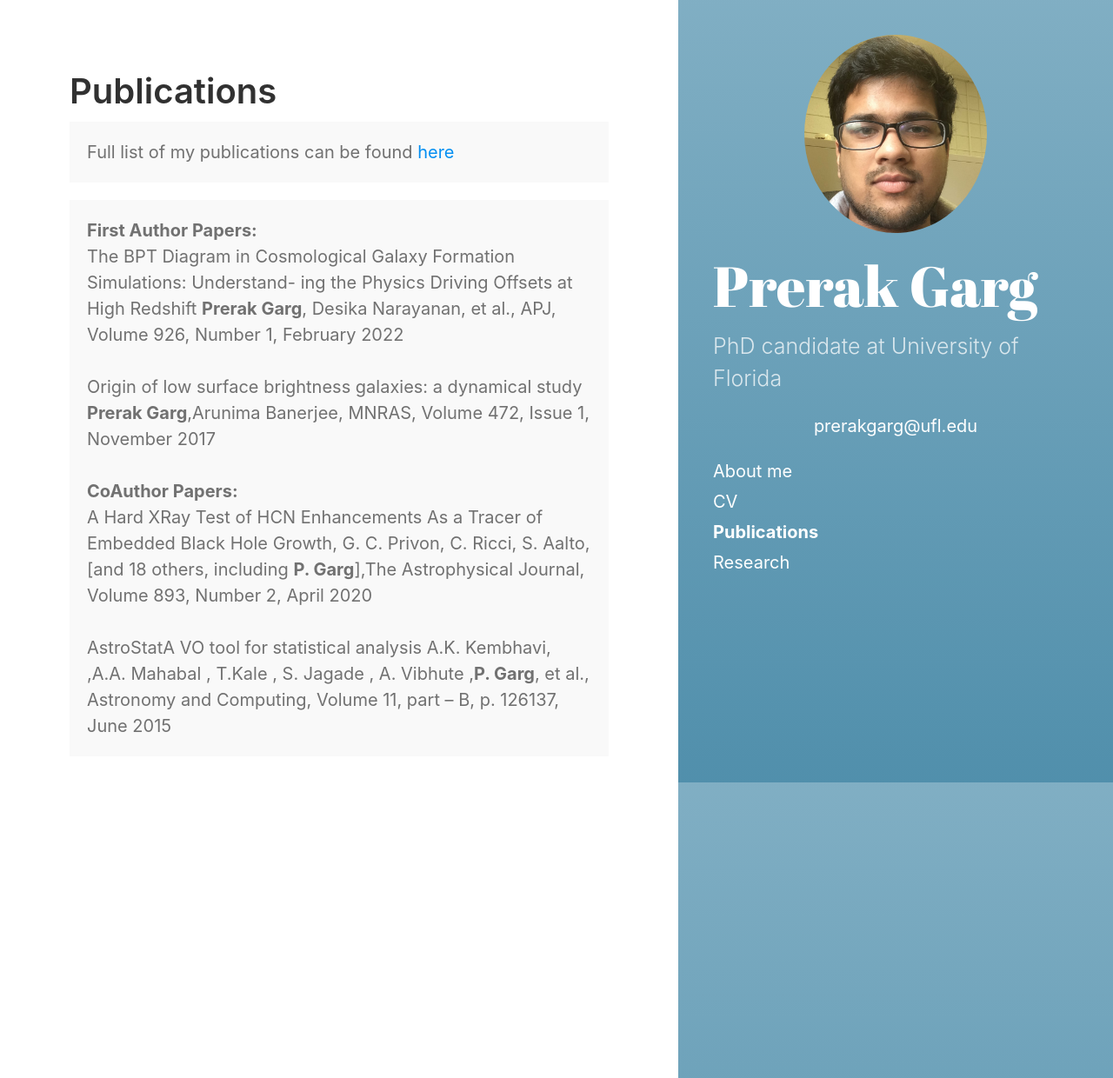
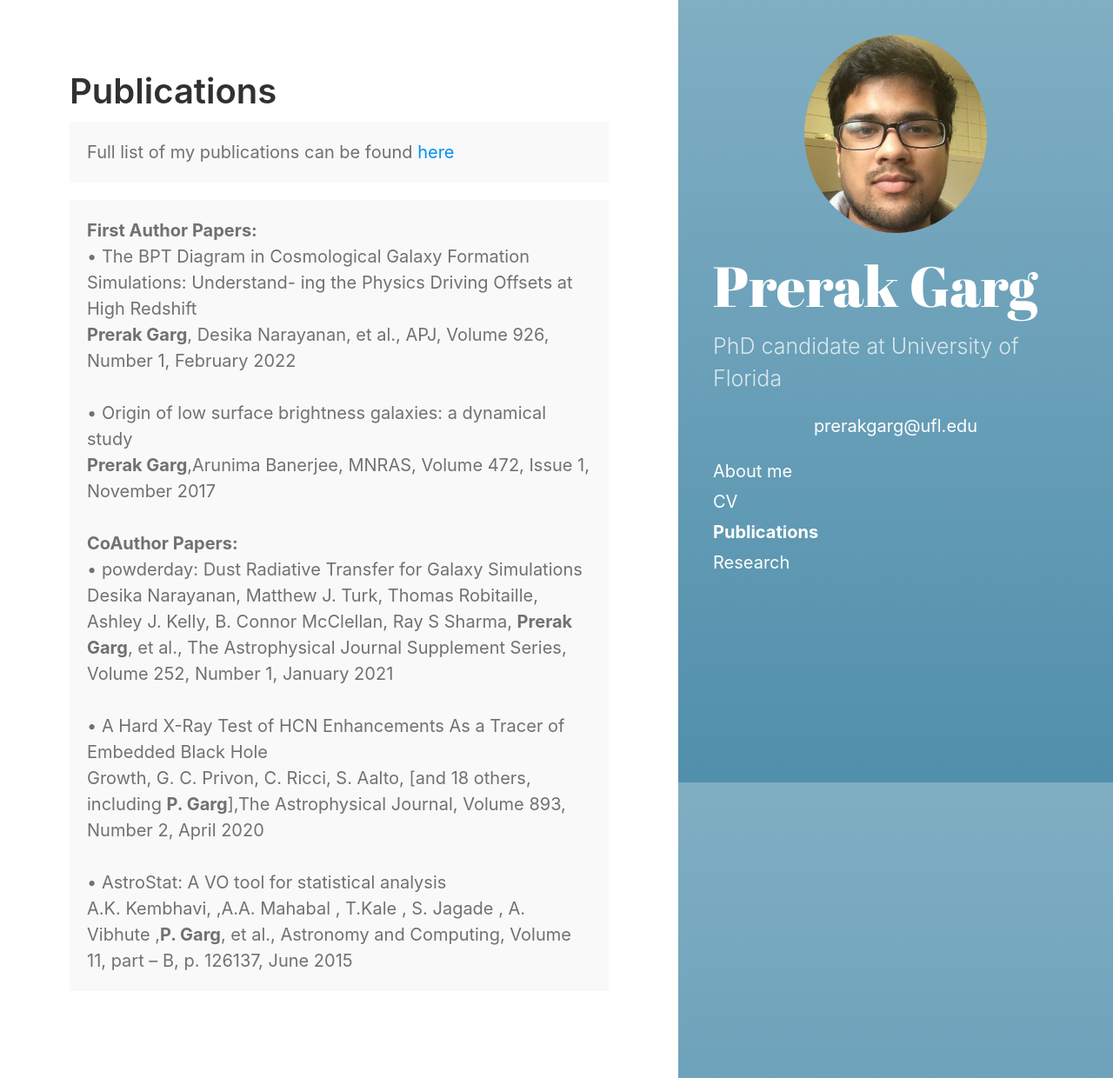
Before and after one commit to prerakgarg07/prerakgarg07.github.io, a Jekyll site: the page built from category/Publications.md, in a window 1280 px wide and 1240 px high. Shown: the whole window at 87% size. Built offline with Jekyll 4.4.1, drawn with Linux system fonts in a browser that asks for light colours.

Commit message:
updating publication

```diff
--- a/category/Publications.md
+++ b/category/Publications.md
@@ -11,19 +11,28 @@ Full list of my publications can be found <a href="https://orcid.org/0000-0002-5
 <p class="message">
 <b>First Author Papers:</b>
 <br>
-The BPT Diagram in Cosmological Galaxy Formation Simulations: Understand-
+&#x2022; The BPT Diagram in Cosmological Galaxy Formation Simulations: Understand-
 ing the Physics Driving Offsets at High Redshift
+<br>
 <b>Prerak Garg</b>, Desika Narayanan, et al., APJ, Volume 926, Number 1, February 2022
 <br><br>
-Origin of low surface brightness galaxies: a dynamical study
+&#x2022; Origin of low surface brightness galaxies: a dynamical study
+<br>
 <b>Prerak Garg</b>,Arunima Banerjee, MNRAS, Volume 472, Issue 1, November 2017
 <br><br>
 <b>Co­Author Papers:</b>
 <br>
-A Hard X­Ray Test of HCN Enhancements As a Tracer of Embedded Black Hole
+&#x2022; powderday: Dust Radiative Transfer for Galaxy Simulations
+<br>
+Desika Narayanan, Matthew J. Turk, Thomas Robitaille, Ashley J. Kelly, B. Connor McClellan, Ray S Sharma, <b>Prerak Garg</b>, et al.,
+The Astrophysical Journal Supplement Series, Volume 252, Number 1, January 2021
+<br><br>
+&#x2022; A Hard X-­Ray Test of HCN Enhancements As a Tracer of Embedded Black Hole
+<br>
 Growth, G. C. Privon, C. Ricci, S. Aalto, [and 18 others, including <b>P. Garg</b>],The
 Astrophysical Journal, Volume 893, Number 2, April 2020
 <br><br>
-AstroStat­A VO tool for statistical analysis
+&#x2022; AstroStat­: A VO tool for statistical analysis
+<br>
 A.K. Kembhavi, ,A.A. Mahabal , T.Kale , S. Jagade , A. Vibhute ,<b>P. Garg</b>, et al., Astronomy and Computing, Volume 11, part – B, p. 126­137, June 2015
 </p>
```
